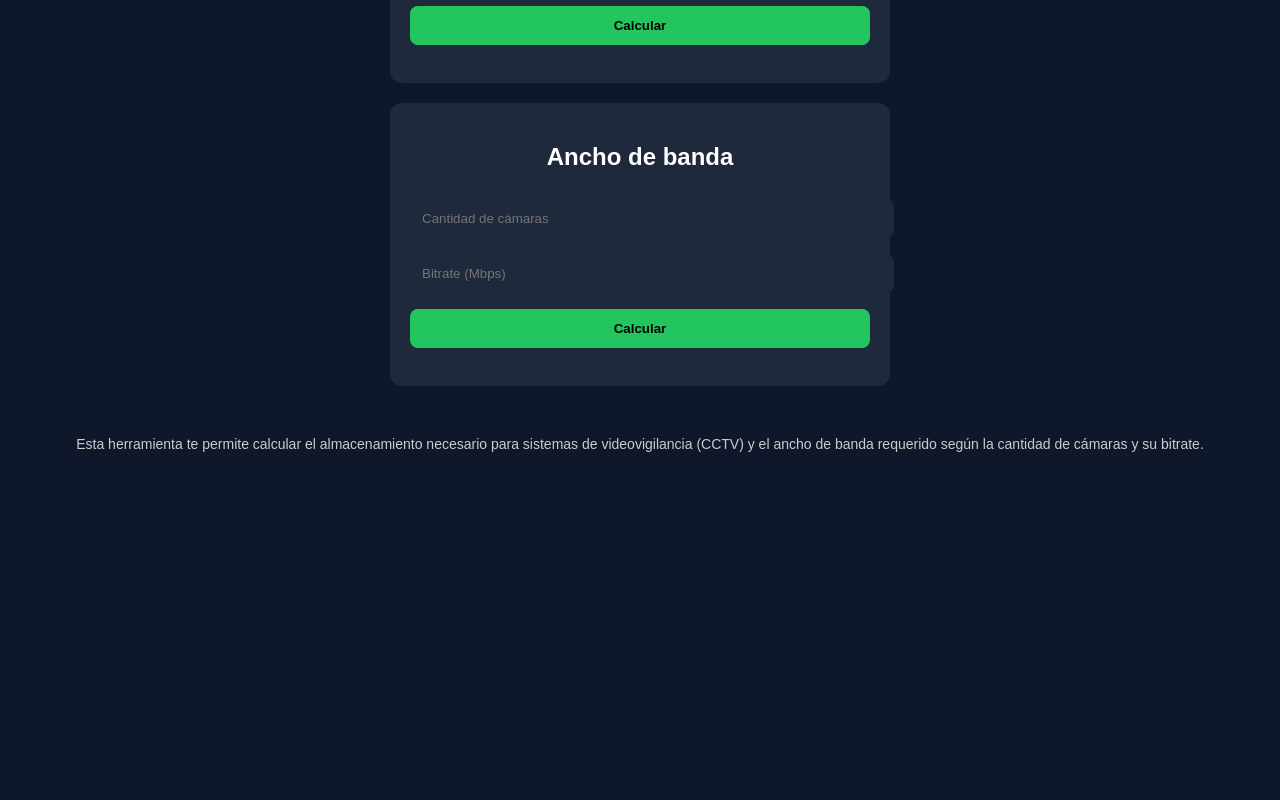
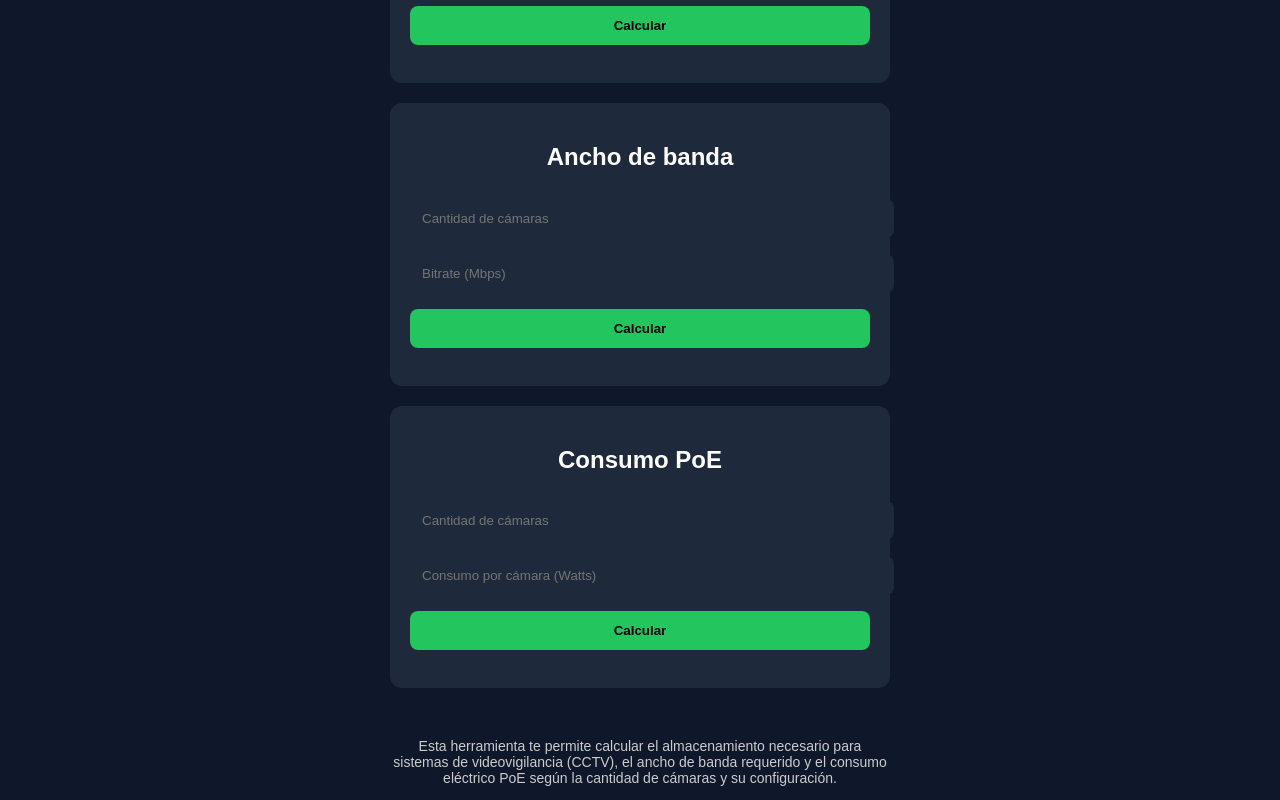
Before and after one commit to MEGimenezGaitan/CalculatorCCTV, a plain HTML site: page index.html in a window 1280 px wide. Shown: the part 363-1163 px from the top of the page. Before the commit the page ends 829 px from the top, so only its background shows below. Drawn offline with Linux system fonts and the light colour scheme.

Commit message:
agrego calculadora PoE

```diff
--- a/index.html
+++ b/index.html
@@ -4,8 +4,8 @@
   <meta charset="UTF-8">
   <title>Calculadora CCTV Pro - Gratis</title>
   <meta name="viewport" content="width=device-width, initial-scale=1.0">
-  <meta name="description" content="Calculadora gratuita de almacenamiento y ancho de banda para cámaras de seguridad CCTV.">
-  <meta name="keywords" content="cctv, calculadora cámaras ip, almacenamiento nvr, bitrate cámaras">
+  <meta name="description" content="Calculadora gratuita de almacenamiento, ancho de banda y consumo PoE para cámaras de seguridad CCTV.">
+  <meta name="keywords" content="cctv, calculadora cámaras ip, almacenamiento nvr, bitrate cámaras, poe consumo">
 
   <style>
     body {
@@ -65,6 +65,15 @@
       margin-top: 10px;
       color: #22c55e;
     }
+
+    .info {
+      margin-top: 30px;
+      font-size: 14px;
+      color: #ccc;
+      max-width: 500px;
+      margin-left: auto;
+      margin-right: auto;
+    }
   </style>
 </head>
 <body>
@@ -96,12 +105,23 @@
     <div class="resultado" id="resBandwidth"></div>
   </div>
 
+  <div class="card">
+    <h2>Consumo PoE</h2>
+
+    <input type="number" id="camaras3" placeholder="Cantidad de cámaras">
+    <input type="number" id="consumo" placeholder="Consumo por cámara (Watts)">
+
+    <button onclick="calcPoe()">Calcular</button>
+
+    <div class="resultado" id="resPoe"></div>
+  </div>
+
 </div>
 
-<div style="margin-top:30px; font-size:14px; color:#ccc;">
+<div class="info">
   <p>
-    Esta herramienta te permite calcular el almacenamiento necesario para sistemas de videovigilancia (CCTV)
-    y el ancho de banda requerido según la cantidad de cámaras y su bitrate.
+    Esta herramienta te permite calcular el almacenamiento necesario para sistemas de videovigilancia (CCTV),
+    el ancho de banda requerido y el consumo eléctrico PoE según la cantidad de cámaras y su configuración.
   </p>
 </div>
 
@@ -126,6 +146,16 @@ function calcBandwidth() {
   document.getElementById("resBandwidth").innerText =
     total + " Mbps totales";
 }
+
+function calcPoe() {
+  let c = document.getElementById("camaras3").value;
+  let w = document.getElementById("consumo").value;
+
+  let total = c * w;
+
+  document.getElementById("resPoe").innerText =
+    total + " Watts totales necesarios";
+}
 </script>
 
 </body>
```
